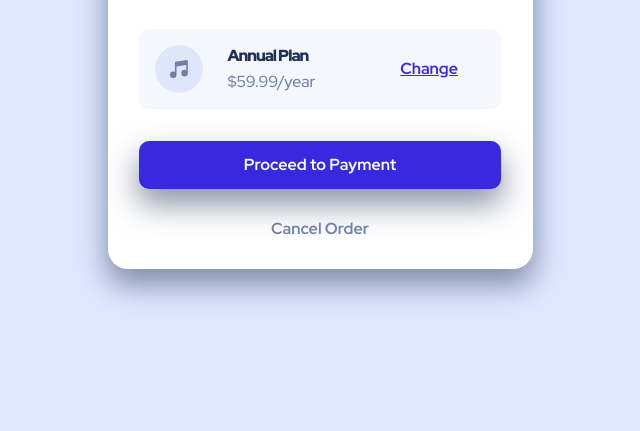
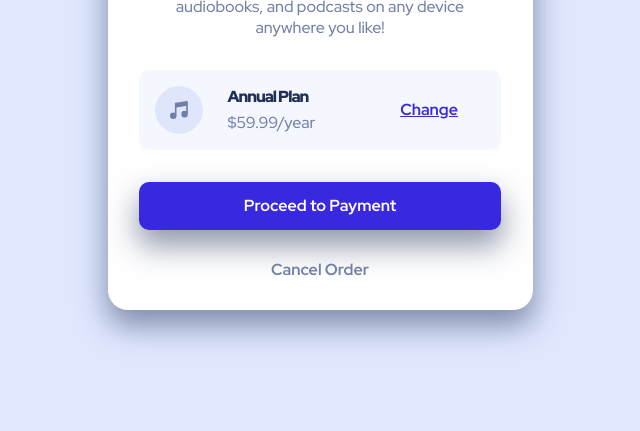
Before and after one commit to tomashoj2001/FEM-Order-summary-component, a plain HTML site: page index.html in a window 1280 px wide. Shown: the part 369-800 px from the top of the page, without its empty margins (320-960 px from the left). Drawn offline with Linux system fonts and the light colour scheme.

Commit message:
Update styles.css

```diff
--- a/styles.css
+++ b/styles.css
@@ -25,7 +25,7 @@ body{
     display: flex;
     flex-direction: column;
     width: 100vw;
-    max-height: 100vh;
+    height: 90vh;
 }
 
 .container{
```
